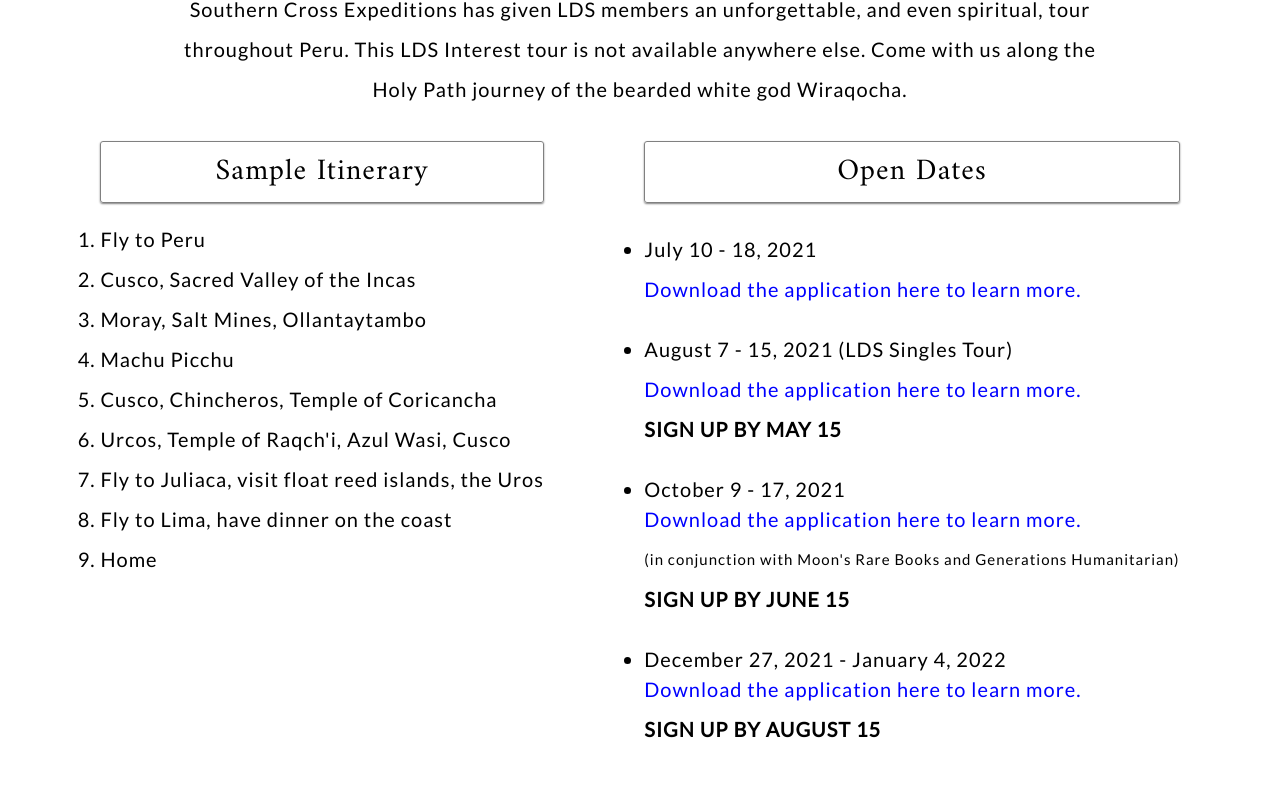
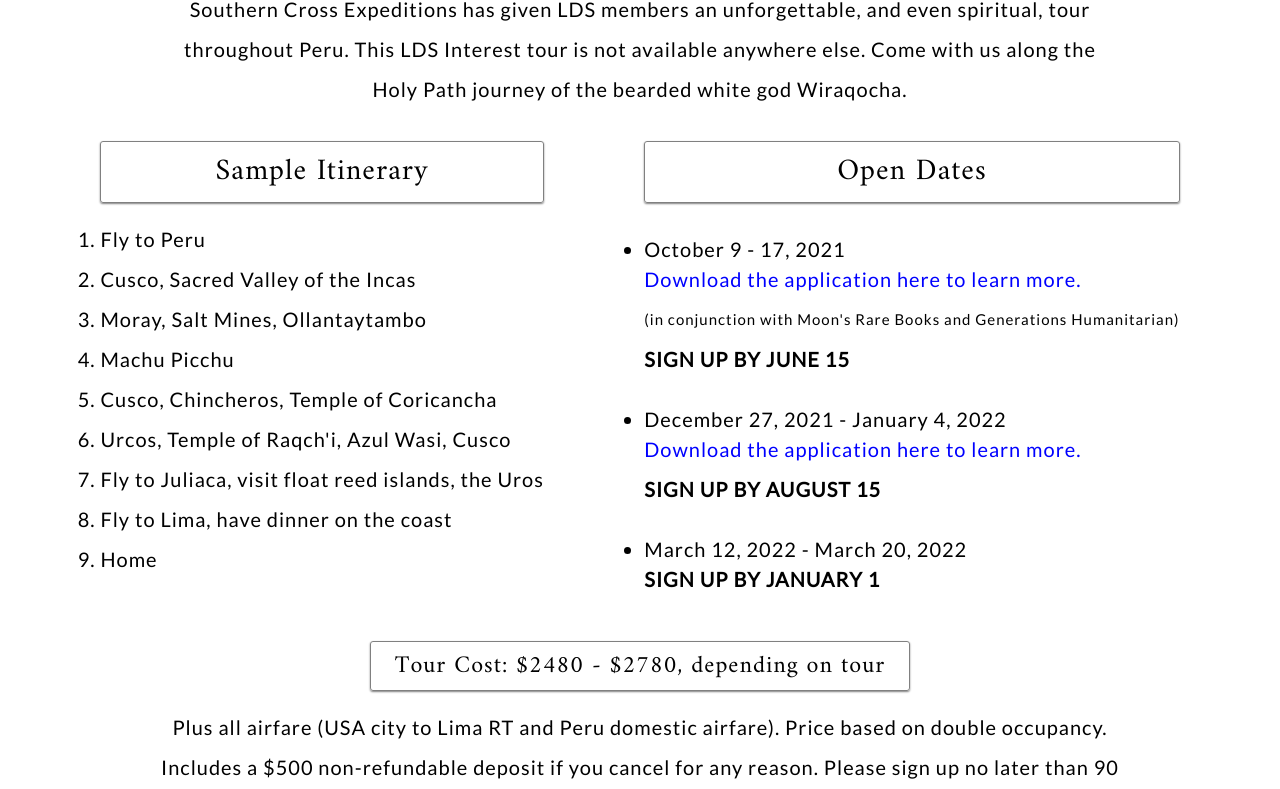
Before and after one commit to harlanevans/sxexp, a React (Create React App) app in the folder client/: page /tour-dates in a window 1280 px wide. Shown: the part 411-1200 px from the top of the page. Built offline with nearby package versions, Linux system fonts and the light colour scheme.

Commit message:
update tour dates for march 2022, and remove summer tours

```diff
--- a/client/package.json
+++ b/client/package.json
@@ -2,7 +2,7 @@
   "name": "client",
   "version": "0.1.0",
   "engines": {
-    "node": "11.14.0"
+    "node": "12.18.3"
   },
   "private": true,
   "dependencies": {
--- a/client/src/components/desktop/TourDates.js
+++ b/client/src/components/desktop/TourDates.js
@@ -2,8 +2,8 @@ import React from "react";
 import { Title, TitleCont, TextCont, Text } from "../styles/Styles";
 import { Fade } from "react-reveal";
 import Footer from "./Footer";
-import JulyPDF from "../../assets/pdfs/GenHuSCEXPJuly2021.pdf";
-import AugustPDF from "../../assets/pdfs/SCEXPLDSSinglesPeruappAug2021.pdf";
+// import JulyPDF from "../../assets/pdfs/GenHuSCEXPJuly2021.pdf";
+// import AugustPDF from "../../assets/pdfs/SCEXPLDSSinglesPeruappAug2021.pdf";
 import OctPDF from "../../assets/pdfs/GenHuMoonsRareBooksPeruOct2021app.pdf";
 import DecPDF from "../../assets/pdfs/SCEXPLDSInterestPeruappDec2021.pdf";
 
@@ -50,7 +50,7 @@ const TourDates = () => {
             <Text style={style.list}>
               <Text style={style.subtitle}>Open Dates</Text>
               <ul>
-                <div style={{ padding: ".5em 0" }}>
+                {/* <div style={{ padding: ".5em 0" }}>
                   <li>July 10 - 18, 2021</li>
                   <a
                     rel="noopener noreferrer"
@@ -64,8 +64,8 @@ const TourDates = () => {
                   >
                     Download the application here to learn more.
                   </a>
-                </div>
-                <div style={{ padding: ".5em 0" }}>
+                </div> */}
+                {/* <div style={{ padding: ".5em 0" }}>
                   <li>August 7 - 15, 2021 (LDS Singles Tour)</li>
                   <a
                     rel="noopener noreferrer"
@@ -82,7 +82,7 @@ const TourDates = () => {
                   <div>
                     <b>SIGN UP BY MAY 15</b>
                   </div>
-                </div>
+                </div> */}
                 <div style={{ padding: ".5em 0" }}>
                   <li style={{ padding: "0", margin: "0", height: "1.5em" }}>
                     October 9 - 17, 2021
@@ -121,6 +121,24 @@ const TourDates = () => {
                   </a>
                   <div>
                     <b>SIGN UP BY AUGUST 15</b>
+                  </div>
+                </div>
+                <div style={{ padding: ".5em 0" }}>
+                  <li style={{ padding: "0", margin: "0", height: "1.5em" }}>
+                    March 12, 2022 - March 20, 2022
+                  </li>
+                  {/* <a
+                    rel="noopener noreferrer"
+                    href={DecPDF}
+                    target="_blank"
+                    style={{
+                      color: "blue",
+                    }}
+                  >
+                    Download the application here to learn more.
+                  </a> */}
+                  <div>
+                    <b>SIGN UP BY JANUARY 1</b>
                   </div>
                 </div>
               </ul>
--- a/client/src/components/mobile/CalendarMobile.js
+++ b/client/src/components/mobile/CalendarMobile.js
@@ -2,8 +2,8 @@ import React from "react";
 import { Title, Text, TitleCont, TextCont } from "../styles/MobStyles";
 import { Fade } from "react-reveal";
 import Footer from "./FooterMob";
-import JulyPDF from "../../assets/pdfs/GenHuSCEXPJuly2021.pdf";
-import AugPDF from "../../assets/pdfs/SCEXPLDSSinglesPeruappAug2021.pdf";
+// import JulyPDF from "../../assets/pdfs/GenHuSCEXPJuly2021.pdf";
+// import AugPDF from "../../assets/pdfs/SCEXPLDSSinglesPeruappAug2021.pdf";
 import OctPDF from "../../assets/pdfs/GenHuMoonsRareBooksPeruOct2021app.pdf";
 import DecPDF from "../../assets/pdfs/SCEXPLDSInterestPeruappDec2021.pdf";
 
@@ -61,7 +61,7 @@ const CalendarMobile = () => {
             <Text style={style.list}>
               <Text style={style.subtitle}>Open Dates</Text>
               <ul>
-                <div style={{ padding: ".5em 0" }}>
+                {/* <div style={{ padding: ".5em 0" }}>
                   <li>July 10 - 18, 2021</li>
                   <a
                     href={JulyPDF}
@@ -93,7 +93,7 @@ const CalendarMobile = () => {
                   >
                     Download the application here to learn more.
                   </a>
-                </div>
+                </div> */}
                 <div style={{ padding: ".5em 0" }}>
                   <li style={{ padding: "0", margin: "0", height: "1.5em" }}>
                     October 9 - 17, 2021
@@ -113,6 +113,9 @@ const CalendarMobile = () => {
                     (in conjunction with Moon's Rare Books and Generations
                     Humanitarian)
                   </div>
+                  <div>
+                    <b>SIGN UP BY JUNE 15</b>
+                  </div>
                 </div>
                 <div style={{ padding: ".5em 0" }}>
                   <li style={{ padding: "0", margin: "0", height: "1.5em" }}>
@@ -129,6 +132,28 @@ const CalendarMobile = () => {
                   >
                     Download the application here to learn more.
                   </a>
+                  <div>
+                    <b>SIGN UP BY AUGUST 15</b>
+                  </div>
+                </div>
+                <div style={{ padding: ".5em 0" }}>
+                  <li style={{ padding: "0", margin: "0", height: "1.5em" }}>
+                    March 12, 2022 - March 20, 2022
+                  </li>
+                  {/* <a
+                    href={DecPDF}
+                    rel="noopener noreferrer"
+                    target="_blank"
+                    style={{
+                      fontSize: ".75em",
+                      color: "blue",
+                    }}
+                  >
+                    Download the application here to learn more.
+                  </a> */}
+                  <div>
+                    <b>SIGN UP BY JANUARY 1</b>
+                  </div>
                 </div>
               </ul>
             </Text>
```
